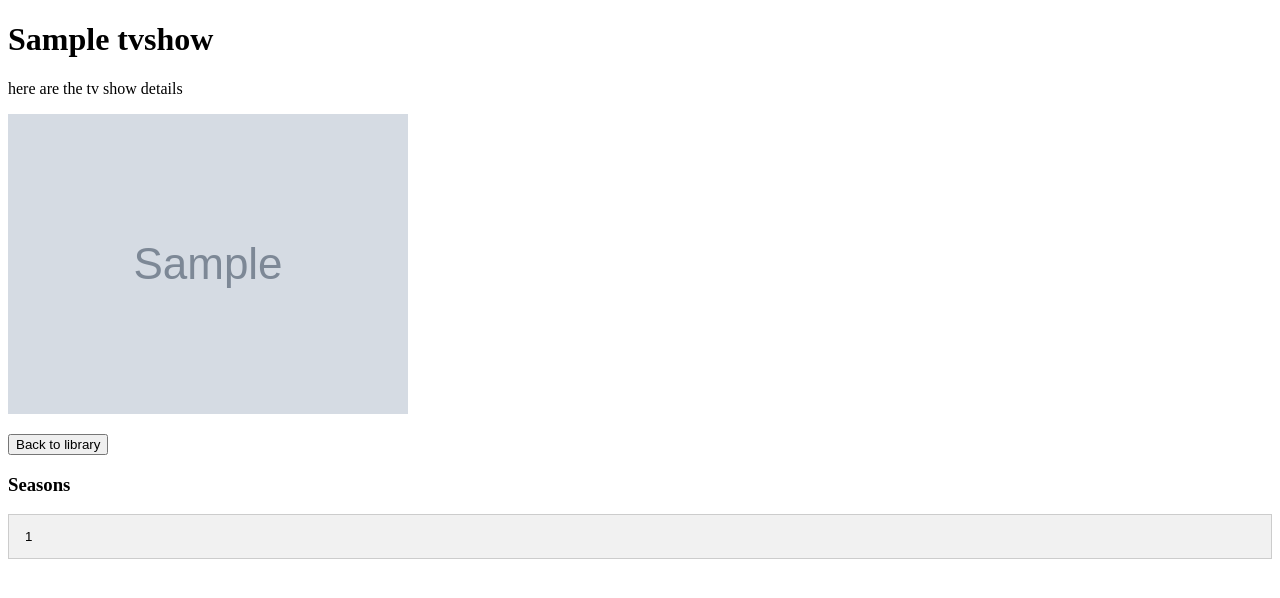
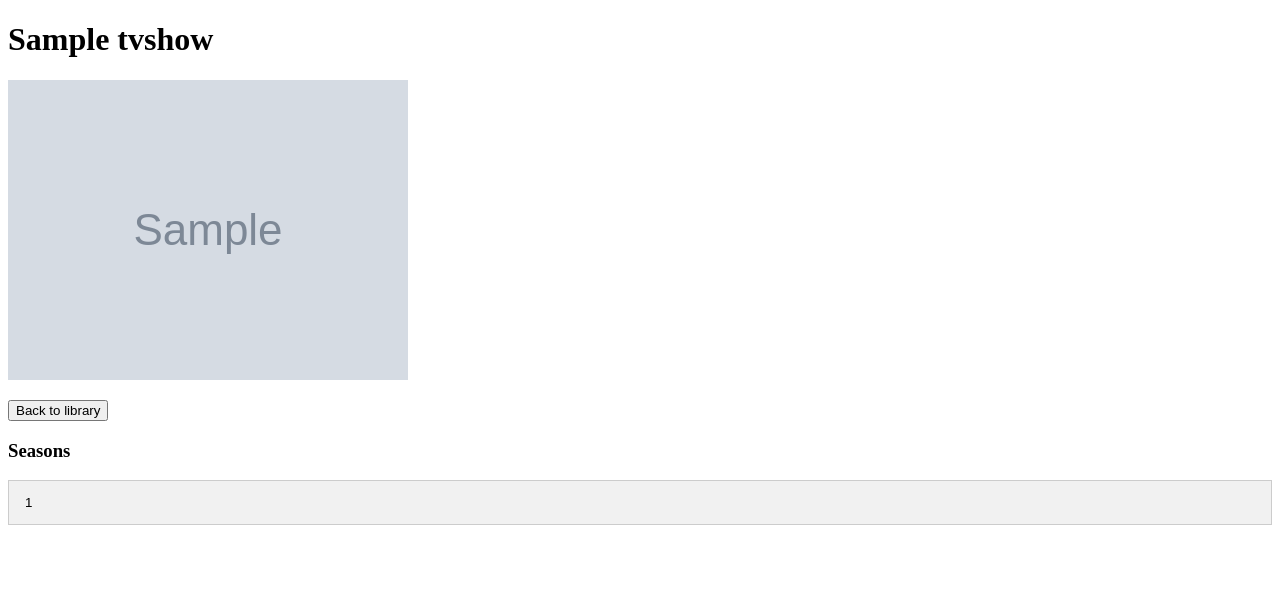
Before and after one commit to thomleonard/Video_Library, a Django app: a page that uses Series/templates/Series/tvshow_page.html in a window 1280 px wide. Shown: the top 598 px of the page. Run offline with Django 3.2, Linux system fonts and the light colour scheme; tables that the repository leaves empty hold one stand-in row (values such as "Sample post"); grey boxes marked "Sample" are stand-in pictures.

Commit message:
remove useless text

```diff
--- a/Series/templates/Series/tvshow_page.html
+++ b/Series/templates/Series/tvshow_page.html
@@ -16,8 +16,6 @@
     <!-- TV show details -->
     <h1>{{ tvshow.title }}</h1>
 
-    <p> </p>
-    here are the tv show details
     <p> </p>
     <img src="{{ tvshow.poster_url }}" alt="{{ tvshow.title }}">
     <p> </p>
```
